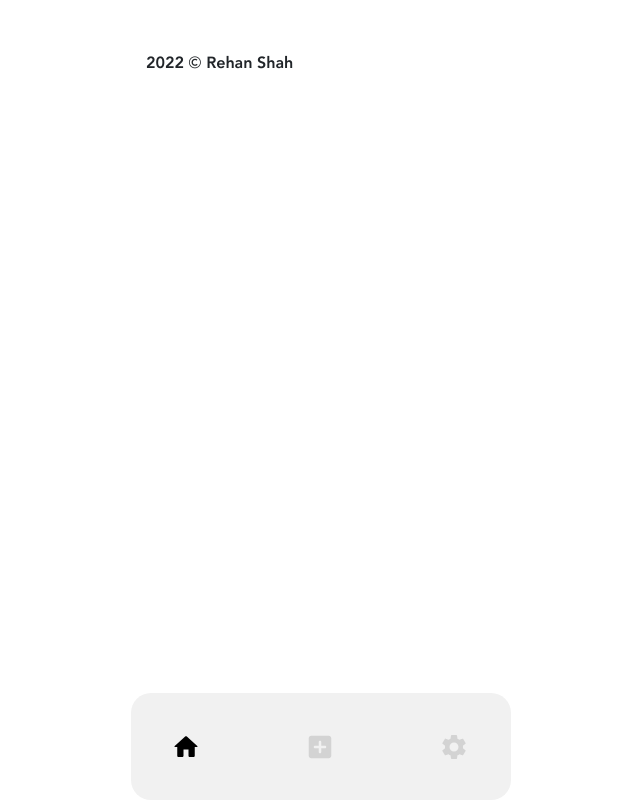
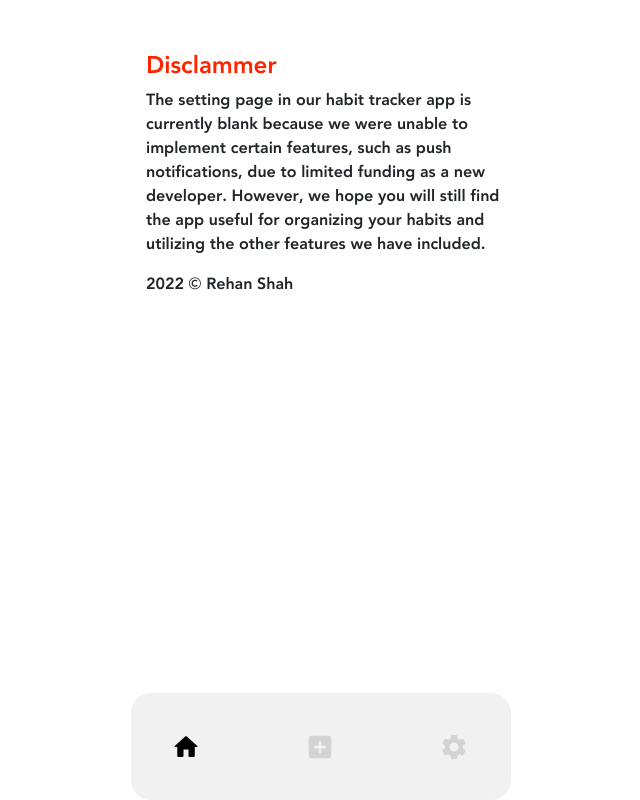
Before and after one commit to Rehan-shah/HabbitTacker, a React (Create React App) app in the folder frontend/: page /setting in a window 1280 px wide. Before the commit this address had no page. Shown: the whole page, without its empty margins (244-884 px from the left). Built offline with nearby package versions, Linux system fonts and the light colour scheme; what chartjs-plugin-datalabels would draw is missing.

Commit message:
adding setting page

```diff
--- a/frontend/public/styles.css
+++ b/frontend/public/styles.css
@@ -229,3 +229,11 @@ margin-left:43%
   margin: auto;
   width: 500px;
  }
+
+ .Disclammer{
+  width: 380px;
+ }
+
+ .Disclammer h1{
+    color:  #FF2400;
+ }
--- a/frontend/src/App.jsx
+++ b/frontend/src/App.jsx
@@ -12,6 +12,7 @@ import NavBar from "./navbar";
 import Card from "./card";
 import Home from "./Home";
 import View from "./expandview";
+import Setting from "./setting";
 import { useState, useEffect} from "react";
 
 
@@ -27,6 +28,7 @@ function App() {
 				<Route path="/" element={<Home />}></Route>
 				<Route path="/input-page" element={<InputPage />}></Route>
 				<Route path="/expand/:id" element={<View />}></Route>
+				<Route path="/setting" element={<Setting />}></Route>
 			  </Routes>
 			  <NavBar />
 			</BrowserRouter>
--- a/frontend/src/navbar.jsx
+++ b/frontend/src/navbar.jsx
@@ -52,7 +52,7 @@ function  NavBar() {
           onClick={change2}
           style={{ color: `${colorAdd}`, fontSize:size}}
         /> </Link>
-       <Link to="setting"><SettingsIcon
+       <Link to="/setting"><SettingsIcon
             sx={sxSame}
             onClick={change3}
           style={{color:`${colorSett}`,  fontSize:size}}
--- /dev/null
+++ b/frontend/src/setting.jsx
@@ -0,0 +1,14 @@
+import React, { useState } from "react";
+import { Link, NavLink } from "react-router-dom";
+
+function Disclammer(){
+
+    return(
+        <div className="Disclammer">
+        <h1>Disclammer</h1>
+       <p>The setting page in our habit tracker app is currently blank because we were unable to implement certain features, such as push notifications, due to limited funding as a new developer. However, we hope you will still find the app useful for organizing your habits and utilizing the other features we have included. </p>
+       </div>
+    )
+}
+
+export default Disclammer
```
Also changed, not shown: frontend/public/Screenshot 2022-12-25 at 8.41.22 PM.png (deleted).
